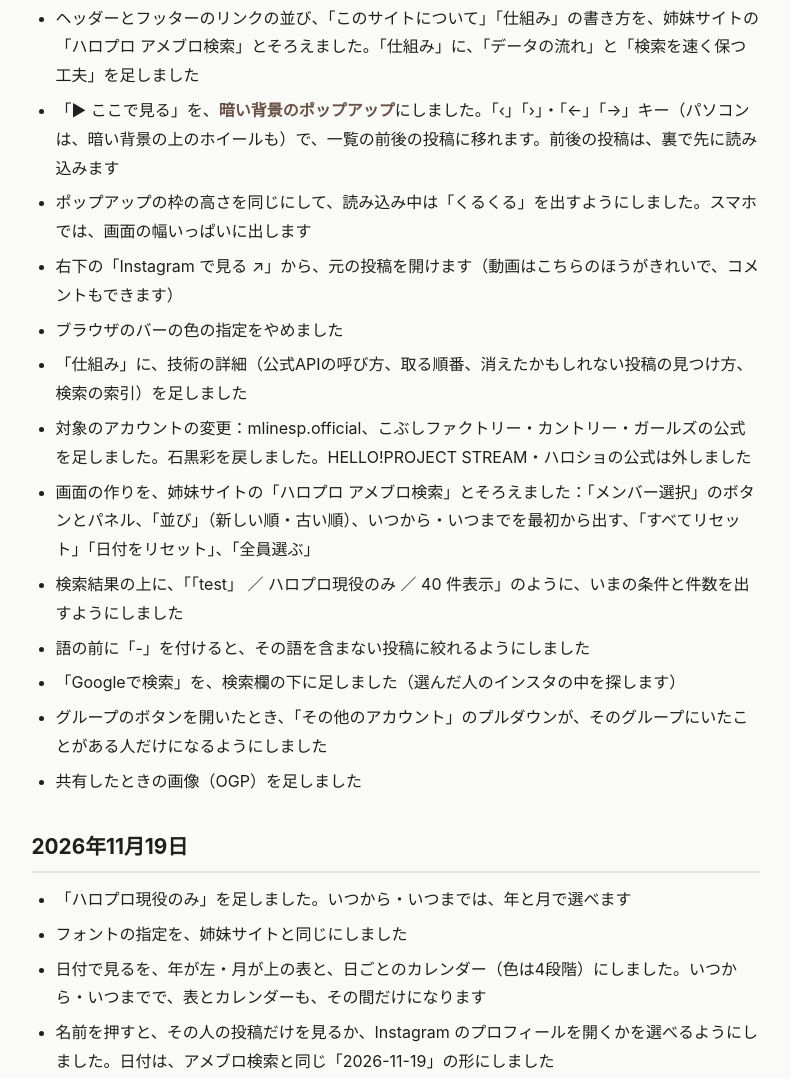
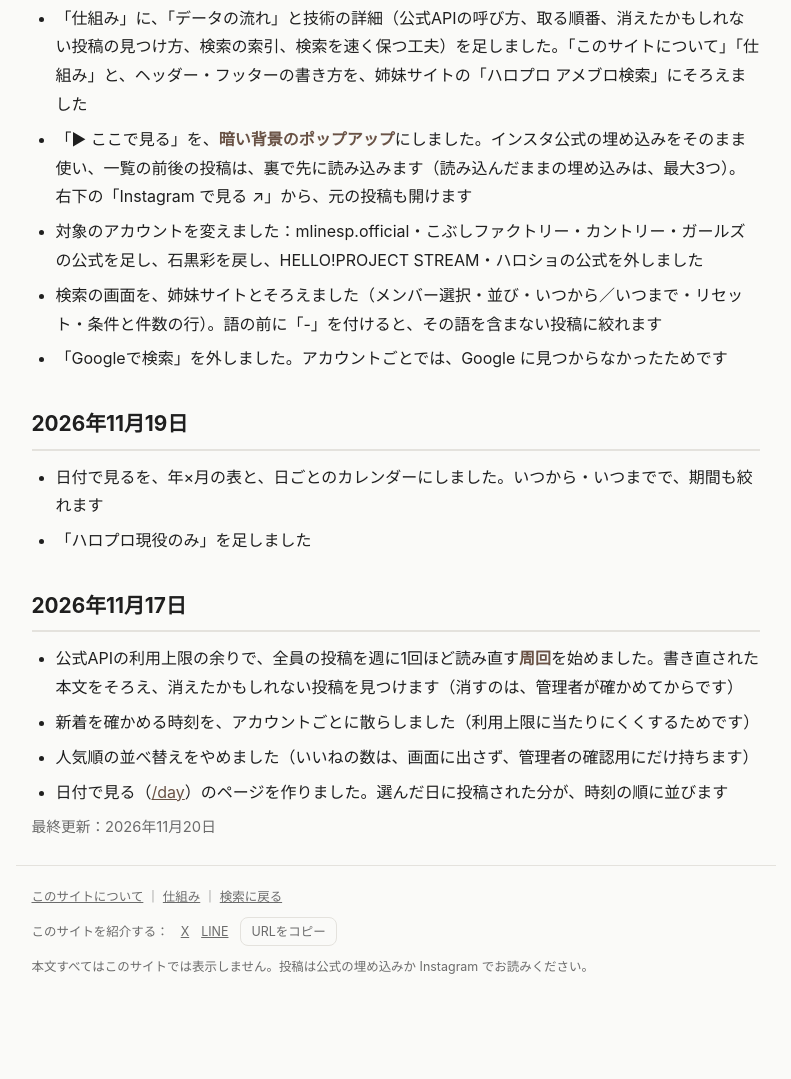
Before and after one commit to yxmxgxn/hello-insta, a plain HTML site: page public/changes.html in a window 1280 px wide. Shown: the part 259-1338 px from the top of the page, without its empty margins (237-1028 px from the left). After the commit the page ends 1281 px from the top, so only its background shows below. Drawn offline with Linux system fonts and the light colour scheme.

Commit message:
「Googleで検索」を外す・更新履歴を技術寄りに縮める・「このサイトについて」にGoogleで探すことと更新履歴の紹介を足す
Co-Authored-By: Claude Sonnet 5.5 <noreply@anthropic.com>

```diff
--- a/public/changes.html
+++ b/public/changes.html
@@ -31,37 +31,24 @@
 
   <h2>2026年11月20日</h2>
   <ul>
-    <li>ヘッダーとフッターのリンクの並び、「このサイトについて」「仕組み」の書き方を、姉妹サイトの「ハロプロ アメブロ検索」とそろえました。「仕組み」に、「データの流れ」と「検索を速く保つ工夫」を足しました</li>
-    <li>「▶ ここで見る」を、<strong>暗い背景のポップアップ</strong>にしました。「‹」「›」・「←」「→」キー（パソコンは、暗い背景の上のホイールも）で、一覧の前後の投稿に移れます。前後の投稿は、裏で先に読み込みます</li>
-    <li>ポップアップの枠の高さを同じにして、読み込み中は「くるくる」を出すようにしました。スマホでは、画面の幅いっぱいに出します</li>
-    <li>右下の「Instagram で見る ↗」から、元の投稿を開けます（動画はこちらのほうがきれいで、コメントもできます）</li>
-    <li>ブラウザのバーの色の指定をやめました</li>
-    <li>「仕組み」に、技術の詳細（公式APIの呼び方、取る順番、消えたかもしれない投稿の見つけ方、検索の索引）を足しました</li>
-    <li>対象のアカウントの変更：mlinesp.official、こぶしファクトリー・カントリー・ガールズの公式を足しました。石黒彩を戻しました。HELLO!PROJECT STREAM・ハロショの公式は外しました</li>
-    <li>画面の作りを、姉妹サイトの「ハロプロ アメブロ検索」とそろえました：「メンバー選択」のボタンとパネル、「並び」（新しい順・古い順）、いつから・いつまでを最初から出す、「すべてリセット」「日付をリセット」、「全員選ぶ」</li>
-    <li>検索結果の上に、「「test」 ／ ハロプロ現役のみ ／ 40 件表示」のように、いまの条件と件数を出すようにしました</li>
-    <li>語の前に「-」を付けると、その語を含まない投稿に絞れるようにしました</li>
-    <li>「Googleで検索」を、検索欄の下に足しました（選んだ人のインスタの中を探します）</li>
-    <li>グループのボタンを開いたとき、「その他のアカウント」のプルダウンが、そのグループにいたことがある人だけになるようにしました</li>
-    <li>共有したときの画像（OGP）を足しました</li>
+    <li>「仕組み」に、「データの流れ」と技術の詳細（公式APIの呼び方、取る順番、消えたかもしれない投稿の見つけ方、検索の索引、検索を速く保つ工夫）を足しました。「このサイトについて」「仕組み」と、ヘッダー・フッターの書き方を、姉妹サイトの「ハロプロ アメブロ検索」にそろえました</li>
+    <li>「▶ ここで見る」を、<strong>暗い背景のポップアップ</strong>にしました。インスタ公式の埋め込みをそのまま使い、一覧の前後の投稿は、裏で先に読み込みます（読み込んだままの埋め込みは、最大3つ）。右下の「Instagram で見る ↗」から、元の投稿も開けます</li>
+    <li>対象のアカウントを変えました：mlinesp.official・こぶしファクトリー・カントリー・ガールズの公式を足し、石黒彩を戻し、HELLO!PROJECT STREAM・ハロショの公式を外しました</li>
+    <li>検索の画面を、姉妹サイトとそろえました（メンバー選択・並び・いつから／いつまで・リセット・条件と件数の行）。語の前に「-」を付けると、その語を含まない投稿に絞れます</li>
+    <li>「Googleで検索」を外しました。アカウントごとでは、Google に見つからなかったためです</li>
   </ul>
 
   <h2>2026年11月19日</h2>
   <ul>
-    <li>「ハロプロ現役のみ」を足しました。いつから・いつまでは、年と月で選べます</li>
-    <li>フォントの指定を、姉妹サイトと同じにしました</li>
-    <li>日付で見るを、年が左・月が上の表と、日ごとのカレンダー（色は4段階）にしました。いつから・いつまでで、表とカレンダーも、その間だけになります</li>
-    <li>名前を押すと、その人の投稿だけを見るか、Instagram のプロフィールを開くかを選べるようにしました。日付は、アメブロ検索と同じ「2026-11-19」の形にしました</li>
-    <li>投稿ごとに、「Instagram で開く」のリンクを足しました</li>
-    <li>サイトの色を、初代 Instagram のアイコンの茶色にしました。本文は黒い文字にしました</li>
+    <li>日付で見るを、年×月の表と、日ごとのカレンダーにしました。いつから・いつまでで、期間も絞れます</li>
+    <li>「ハロプロ現役のみ」を足しました</li>
   </ul>
 
   <h2>2026年11月17日</h2>
   <ul>
-    <li>アカウントの表示を、「名前（件数）」にしました。グループのボタンで、アカウントを選べるようにしました</li>
+    <li>公式APIの利用上限の余りで、全員の投稿を週に1回ほど読み直す<strong>周回</strong>を始めました。書き直された本文をそろえ、消えたかもしれない投稿を見つけます（消すのは、管理者が確かめてからです）</li>
+    <li>新着を確かめる時刻を、アカウントごとに散らしました（利用上限に当たりにくくするためです）</li>
     <li>人気順の並べ替えをやめました（いいねの数は、画面に出さず、管理者の確認用にだけ持ちます）</li>
-    <li>新着を確かめる時刻を、アカウントごとに散らしました（利用上限に当たりにくくするためです）</li>
-    <li>公式APIの利用上限の余りで、全員の投稿を週に1回ほど読み直す<strong>周回</strong>を始めました。書き直された文章をそろえ、消えたかもしれない投稿を見つけます（消すのは、管理者が確かめてからです）</li>
     <li>日付で見る（<a href="/day">/day</a>）のページを作りました。選んだ日に投稿された分が、時刻の順に並びます</li>
   </ul>
 
--- a/public/style.css
+++ b/public/style.css
@@ -136,10 +136,6 @@ select {
 .chk { display: flex; align-items: center; gap: 4px; font-size: .9rem; color: var(--muted); }
 .chk input { accent-color: var(--accent); width: 16px; height: 16px; }
 #other option.off { color: var(--muted); }
-
-.gsearch { margin: 8px 0 0; font-size: .85rem; color: var(--muted); display: flex; flex-wrap: wrap; align-items: center; gap: 6px; }
-.gsearch .ghost { padding: 3px 10px; }
-.g-note { color: #b3261e; }
 
 /* ---- 検索欄の下の行・メンバー選択のパネル(アメブロ検索と同じ形) ---- */
 .opts { display: flex; flex-wrap: wrap; gap: 8px 16px; margin-top: 12px; align-items: center; font-size: .9rem; color: var(--muted); }
```
Also changed, not shown: public/about.html (+10 -0 lines), public/app.js (+0 -13 lines), public/index.html (+0 -5 lines).
